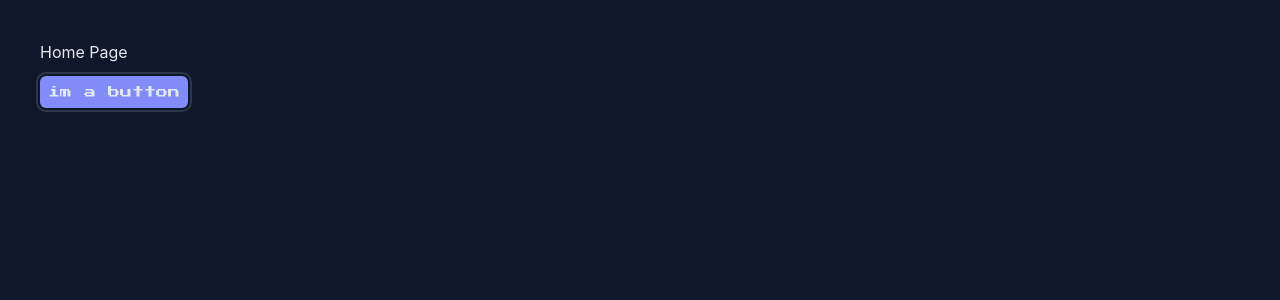
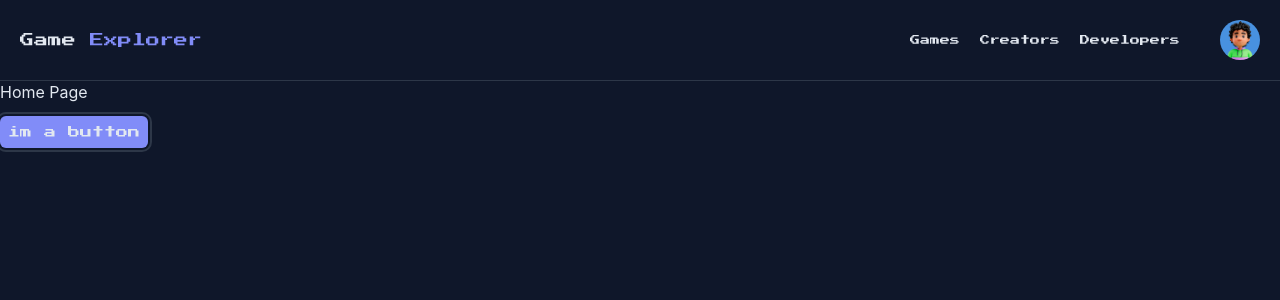
Before and after one commit to Mouad-MCH/GameExplorer, a React (Vite) app: page / in a window 1280 px wide. Shown: the top 300 px of the page. Built offline with nearby package versions, Linux system fonts and the light colour scheme.

Commit message:
add navbar component

```diff
--- a/src/App.jsx
+++ b/src/App.jsx
@@ -1,14 +1,17 @@
 import { BrowserRouter, Routes, Route } from "react-router-dom";
 import Home from "./pages/Home";
+import Navbar from "./components/ui/Navbar";
 
 const App = () => {
     return (
-        <BrowserRouter>
-            <Routes>
-                <Route path="/" element={<Home />} />
-            </Routes>
-        </BrowserRouter>
+        <div>
+            <BrowserRouter>
+                <Navbar />
+                <Routes>
+                    <Route path="/" element={<Home />} />
+                </Routes>
+            </BrowserRouter>
+        </div>
     );
 };
-
 export default App;
--- /dev/null
+++ b/src/components/ui/Navbar.jsx
@@ -0,0 +1,35 @@
+import { NavLink } from "react-router-dom";
+
+const Navbar = () => {
+    return (
+        <nav className="flex  font-press items-center w-full border-b-secondary border-b p-5 fixed inset-x-0 top-0 bg-background z-10 justify-between ">
+            <NavLink to="/">
+                <h1 className=" text-sm">
+                    <span>Game</span>{" "}
+                    <span className="text-primary">Explorer</span>
+                </h1>
+            </NavLink>
+
+            <div className="flex items-center gap-10 ">
+                <ul className="flex  text-[10px] items-center gap-5 justify-center">
+                    <li>
+                        <NavLink to="/games">Games</NavLink>
+                    </li>
+                    <li>
+                        <NavLink to="/creators">Creators</NavLink>
+                    </li>
+                    <li>
+                        <NavLink to="/developpers">Developers</NavLink>
+                    </li>
+                </ul>
+                <img
+                    className="size-10 rounded-full"
+                    src="/public/user-icon.jpg"
+                    alt=""
+                />
+            </div>
+        </nav>
+    );
+};
+
+export default Navbar;
--- a/src/index.css
+++ b/src/index.css
@@ -3,13 +3,13 @@
 @custom-variant dark (&:is(.dark *));
 
 :root {
-    --background: oklch(0.2077 0.0398 265.7549);
-    --foreground: oklch(0.9288 0.0126 255.5078);
+    --background: #0f172a;
+    --foreground: #e2e8f0;
     --card: oklch(0.2795 0.0368 260.031);
     --card-foreground: oklch(0.9288 0.0126 255.5078);
     --popover: oklch(0.2795 0.0368 260.031);
     --popover-foreground: oklch(0.9288 0.0126 255.5078);
-    --primary: oklch(0.6801 0.1583 276.9349);
+    --primary: #818cf8;
     --primary-foreground: oklch(0.2077 0.0398 265.7549);
     --secondary: oklch(0.3351 0.0331 260.912);
     --secondary-foreground: oklch(0.8717 0.0093 258.3382);
@@ -125,3 +125,7 @@
         @apply bg-background text-foreground;
     }
 }
+
+nav ul li a.active {
+    @apply text-primary font-semibold border-b-2 border-t-2 border-primary rounded-sm pb-2 transition-all duration-300 pt-2;
+}
--- a/src/pages/Home.jsx
+++ b/src/pages/Home.jsx
@@ -1,6 +1,6 @@
 const Home = () => {
     return (
-        <div className=" bg-background m-10 text-card-foreground  ">
+        <div className=" bg-background mt-20 text-card-foreground  ">
             <h1 className="mb-3">Home Page</h1>
             <button
                 className="outline-2 outline-offset-2 outline-secondary font-press cursor-pointer bg-primary  p-2  rounded-md focus:outline-primary transition-all duration-300
```
Also changed, not shown: public/user-icon.jpg (added).
